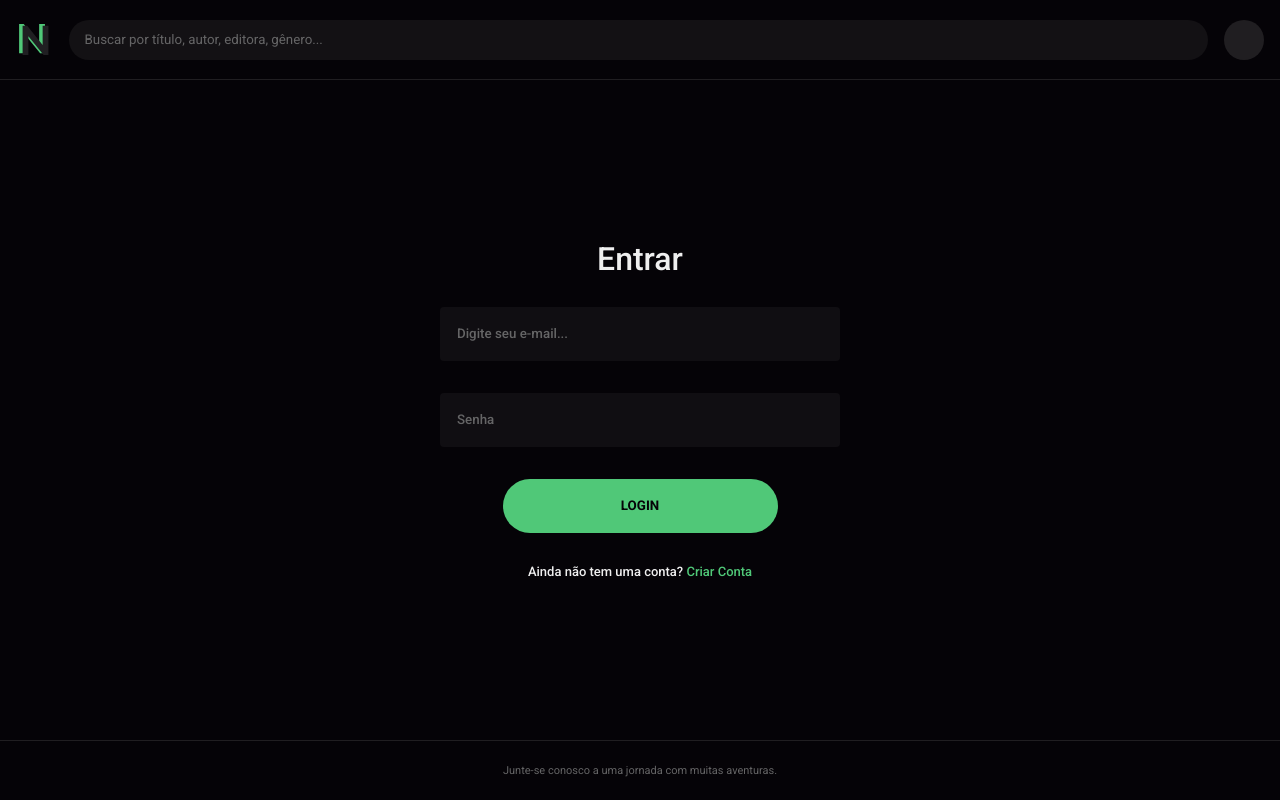
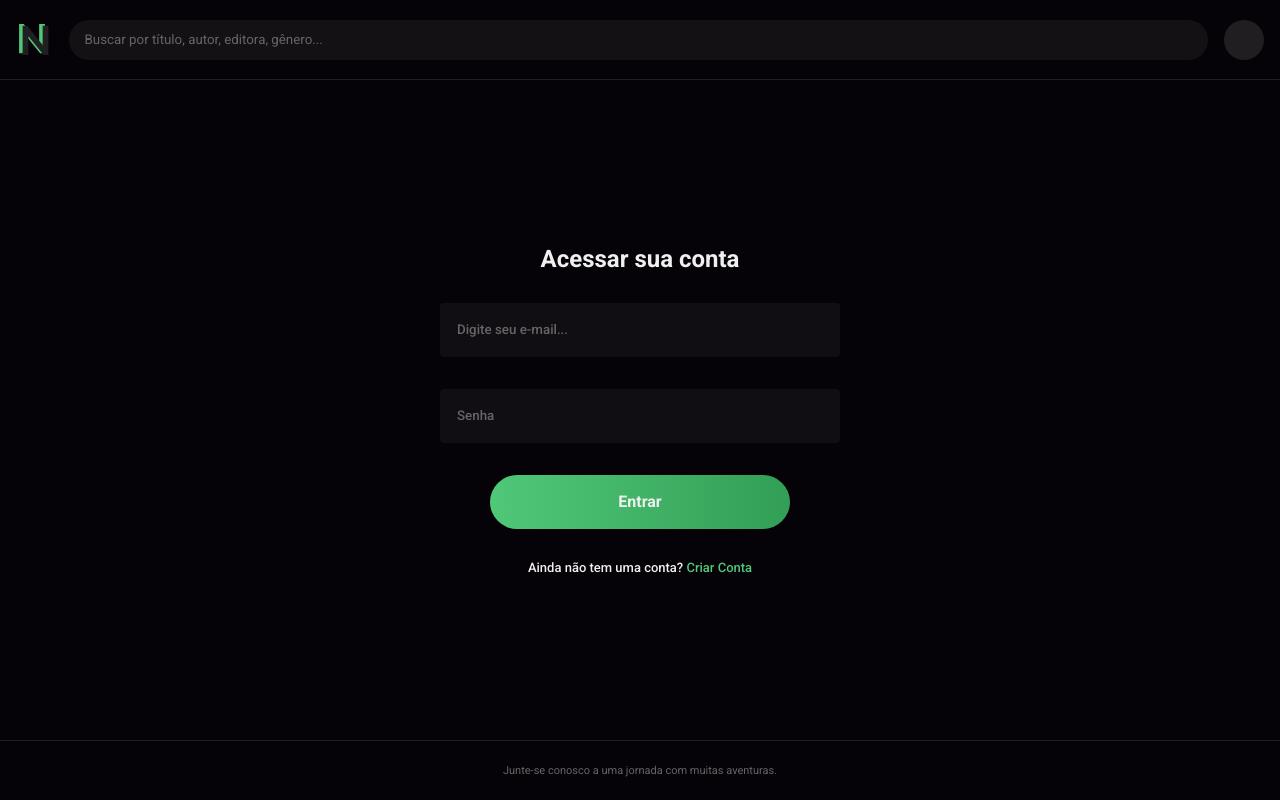
Before and after one commit to lucasfernandodev/novel, a React (Vite) app: page /signin in a window 1280 px wide. Built offline with nearby package versions, Linux system fonts and the light colour scheme; no server answers.

Commit message:
📝 chore(signin): Improving texts

```diff
--- a/src/Pages/SignIn/index.tsx
+++ b/src/Pages/SignIn/index.tsx
@@ -45,7 +45,7 @@ export const SignIn = () => {
     <Layout className={style.layout}>
 
       <form ref={ref} className={style.form}>
-        <h1 className={style.title}>Entrar</h1>
+        <h1 className={style.title}>Acessar sua conta</h1>
         <fieldset>
           <input
             onChange={handleChange}
@@ -69,7 +69,7 @@ export const SignIn = () => {
           <p className={style.errorMessage}>{errors.password && errors.password.msg}</p>
         </fieldset>
 
-        <button onClick={handleSubmit} type="submit">Login</button>
+        <button onClick={handleSubmit} type="submit">Entrar</button>
         <p>Ainda não tem uma conta? <Link to="/signup">Criar Conta</Link></p>
       </form>
     </Layout>
--- a/src/Pages/SignIn/style.module.css
+++ b/src/Pages/SignIn/style.module.css
@@ -4,7 +4,7 @@
   align-items: center;
   justify-content: center;
   width: 100%;
-  padding: 64px 0px;
+  padding: 64px 16px;
 }
 
 .form{
@@ -17,14 +17,14 @@
 }
 
 .form .title{
- font-size: 3.2rem ;
- font-weight: 500;
+ font-size: 2.4rem ;
+ font-weight: bold;
 }
 
 .form .group{
   display: flex;
   flex-direction: column;
-  gap: 16px;
+  gap: 24px;
   width: 100%;
 }
 
@@ -71,13 +71,13 @@
 }
 
 .form button{
-  width: 275px;
-  background-color: var(--primary);
-  color: var(--black-900);
+  width: 300px;
+  background: var(--button-bg);
+  color: var(--white);
+  font-size: 1.6rem;
   height: 54px;
   border-radius: 32px;
   border: none;
-  text-transform: uppercase;
   font-weight: bold;
   cursor: pointer;
   transition: 450ms linear;
--- a/src/Pages/SignUp/style.module.css
+++ b/src/Pages/SignUp/style.module.css
@@ -71,7 +71,7 @@
 }
 
 .form button{
-  width: 275px;
+  width: 300px;
   background: var(--button-bg);
   color: var(--white);
   height: 54px;
```
